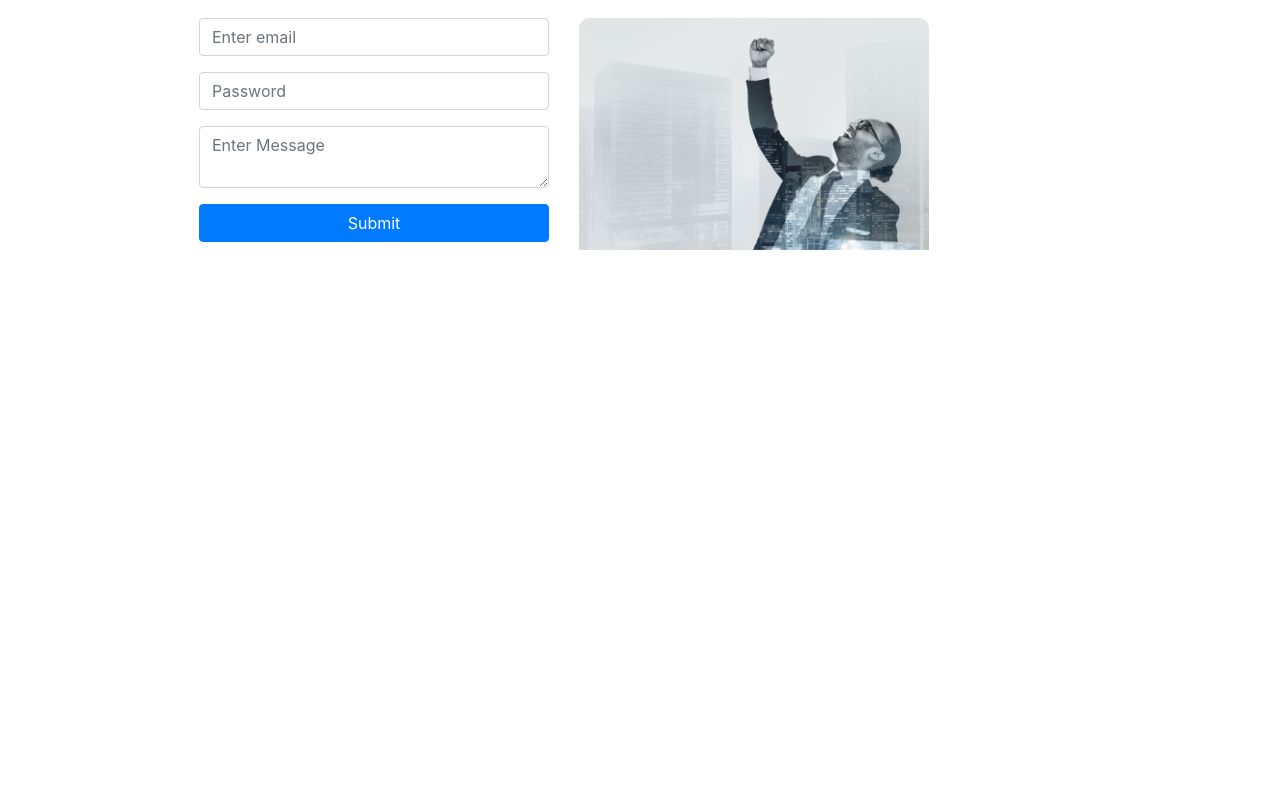
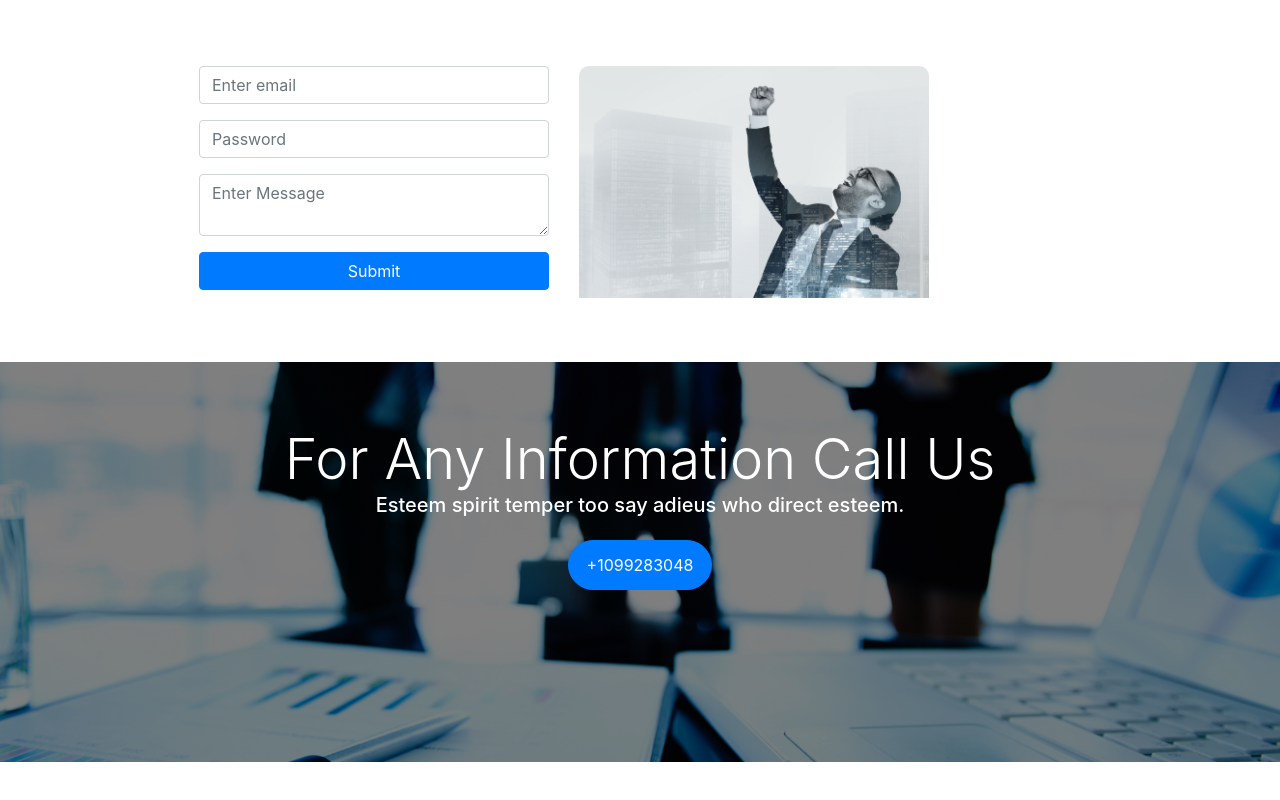
Before and after one commit to Neel630/Conbusi_Template, a plain HTML site: page index.html in a window 1280 px wide. Shown: the part 3587-4387 px from the top of the page. Before the commit the page ends 3837 px from the top, so only its background shows below. Drawn offline with nearby package versions, Linux system fonts and the light colour scheme.

Commit message:
Added Contact number button

```diff
--- a/css/style.css
+++ b/css/style.css
@@ -87,6 +87,7 @@ border: none;
     color: white;
     background-size: cover;
     background-position: 50% 50%;
+    margin-top: 5%;
 }
 
 .marginTestimonials{
@@ -96,3 +97,19 @@ border: none;
 .marginResopnse{
     margin-left: 10%;
 }
+
+.contactUsBg{
+    background: linear-gradient(rgba(0,0,0,0.5),rgba(0,0,0,0.5)),url(../images/banner/info_banner.png);
+    background-size: 100%;
+    height: 50vh;
+    background-repeat: no-repeat;
+    max-width: 100%;
+    color: white;
+    background-size: cover;
+    background-position: 50% 50%;
+    margin:5% 0;
+}
+
+.paddingContactUs{
+    padding-top: 5%;
+}
--- a/index.html
+++ b/index.html
@@ -293,7 +293,15 @@
         </div>
     </div>
 
-    <div
+    <div class="contactUsBg">
+        <div class="container text-center paddingContactUs">
+            <div class="display-4">
+                For Any Information Call Us
+            </div>
+            <h5>Esteem spirit temper too say adieus who direct esteem.</h5>
+            <button class="btn btn-primary" id="roundButton">+1099283048</button>
+        </div>
+    </div>
 
 </body>
 <script src="https://ajax.googleapis.com/ajax/libs/jquery/3.4.1/jquery.min.js"></script>
```
